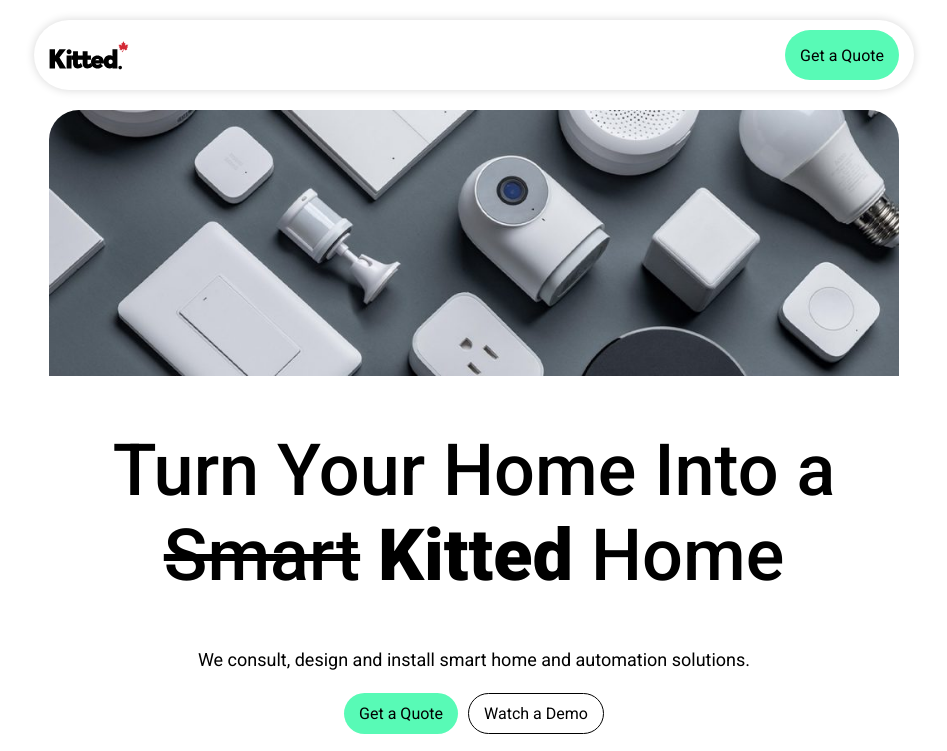
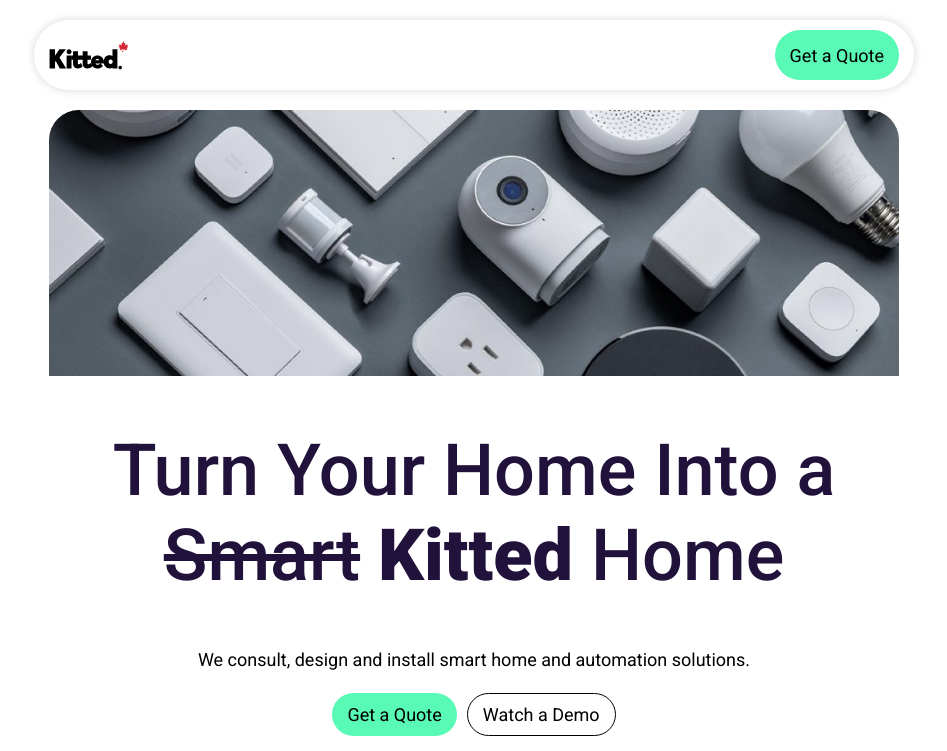
Before and after one commit to socketshowbiz/kitted, a plain HTML site: page index.html in a window 1280 px wide. Shown: the top 751 px of the page, without its empty margins (166-1113 px from the left). Drawn offline with Linux system fonts and the light colour scheme.

Commit message:
title color

```diff
--- a/style.css
+++ b/style.css
@@ -107,6 +107,7 @@
 .hero h1 {
   font-size: 72px;
   font-weight: 500;
+  color: #20123a;
 }
 
 p {
@@ -114,6 +115,10 @@
   line-height: 1.6;
 }
 
+a {
+  font-size: 18px;
+}
+
 @media only screen and (max-width: 600px) {
   .hero h1 {
     font-size: 48px;
```
Also changed, not shown: imgs/phone.webp (added).
